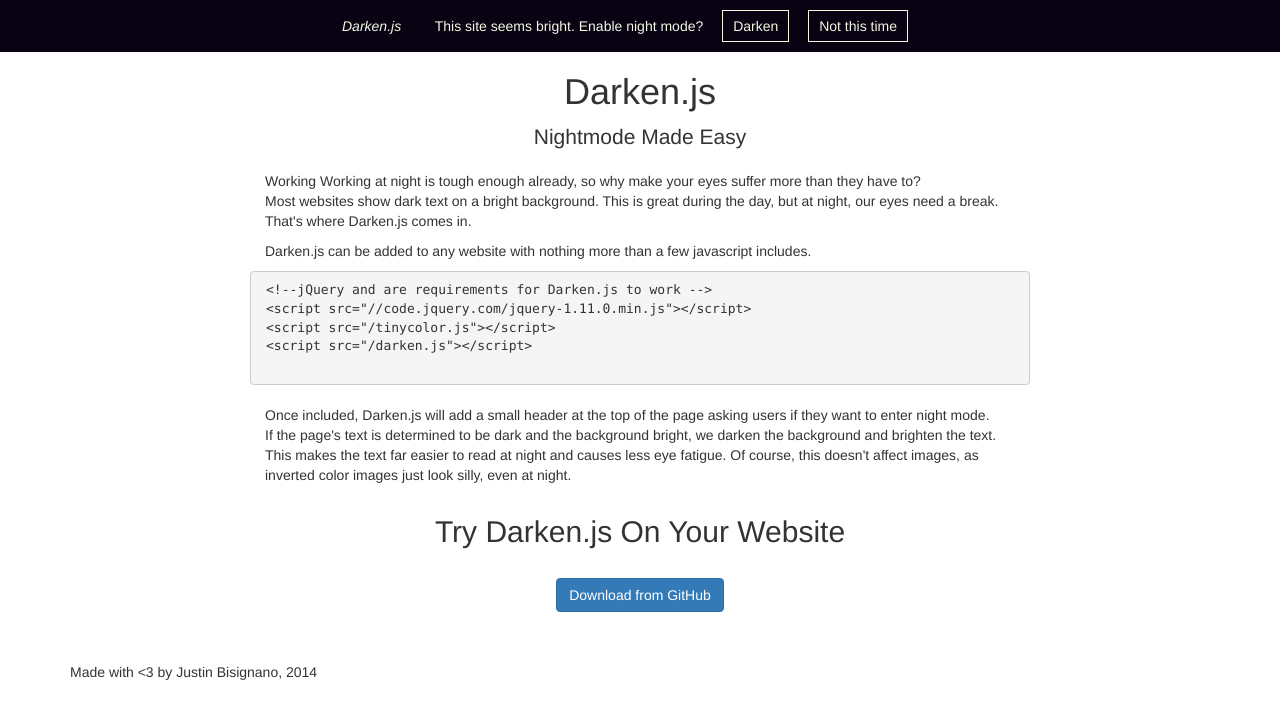
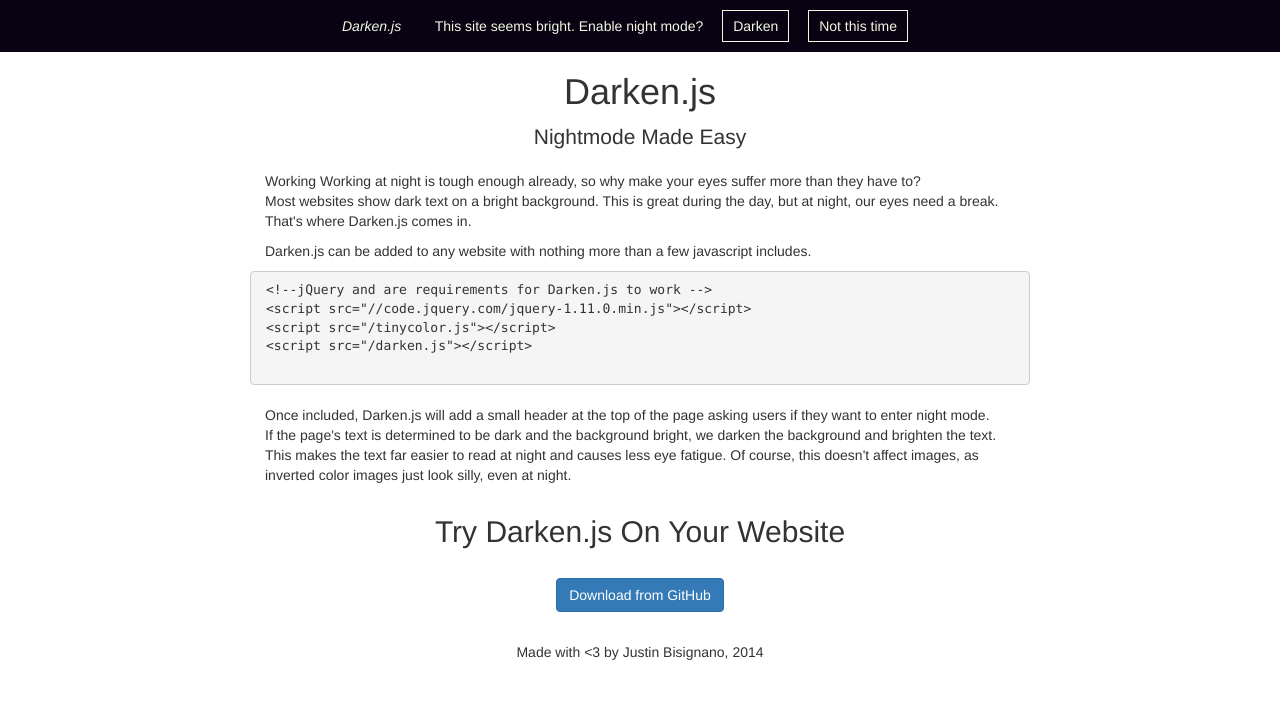
Before and after one commit to JustinBis/Darken.js, a plain HTML site: page index.html in a window 1280 px wide. Drawn offline with nearby package versions, Linux system fonts and the light colour scheme.

Commit message:
Layout again

```diff
--- a/index.html
+++ b/index.html
@@ -23,8 +23,8 @@
 
 
 <style>
-.spacer{
-    height:50px;
+.footer{
+    margin-top:30px;
 }
 </style>
 
@@ -77,16 +77,9 @@
             </div>
         </div>
 
-        <!-- Spacer -->
-        <div class="row">
-            <div class="col-lg-12 spacer">
-                &nbsp;
-            </div>
-        </div>
-
         <!-- Footer -->
         <div class="row">
-            <div class="col-lg-12 text-left">
+            <div class="col-lg-12 text-center footer">
                 Made with &lt;3 by Justin Bisignano, 2014
             </div>
         </div>
```
